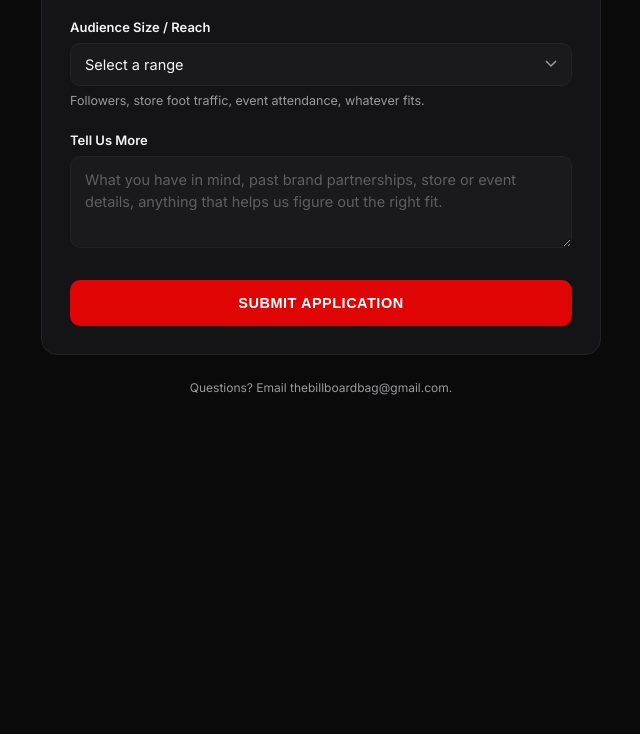
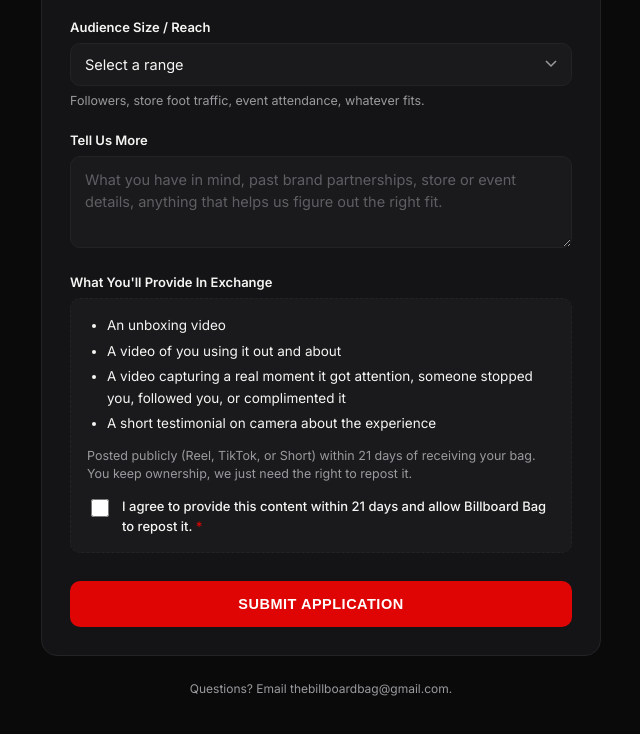
Before and after one commit to thebillboardbag-ai/billboard-bag-partners, a plain HTML site: page index.html in a window 1280 px wide. Shown: the part 859-1593 px from the top of the page, without its empty margins (319-959 px from the left). Before the commit the page ends 1316 px from the top, so only its background shows below. Drawn offline with Linux system fonts and the light colour scheme.

Commit message:
Add content deliverables terms to partners form
Partners see what's expected in exchange for the bag: unboxing,
usage, a real attention-getting moment, and a testimonial, posted
publicly within 21 days with repost rights granted. Single
required checkbox confirms agreement.

Co-Authored-By: Claude Sonnet 5 <noreply@anthropic.com>
Claude-Session: https://claude.ai/code/session_01278PZfYYdcHqNSjsF3KeVU

```diff
--- a/index.html
+++ b/index.html
@@ -252,6 +252,44 @@
     outline-offset: 2px;
   }
 
+  .terms-box {
+    padding: 16px;
+    border-radius: 10px;
+    background: var(--field-bg);
+    border: 1px dashed var(--panel-border);
+  }
+
+  .terms-box ul {
+    margin: 0 0 12px;
+    padding-left: 20px;
+    font-size: 13.5px;
+    line-height: 1.6;
+  }
+
+  .terms-box ul li { margin-bottom: 4px; }
+
+  .checkbox-row {
+    display: flex;
+    align-items: flex-start;
+    gap: 10px;
+    margin-top: 14px;
+  }
+
+  .checkbox-row input[type="checkbox"] {
+    width: 18px;
+    height: 18px;
+    margin-top: 2px;
+    accent-color: var(--accent);
+    flex-shrink: 0;
+  }
+
+  .checkbox-row label {
+    margin: 0;
+    font-size: 13px;
+    font-weight: 500;
+    line-height: 1.5;
+  }
+
   button[type="submit"] {
     width: 100%;
     margin-top: 28px;
@@ -439,6 +477,23 @@
         <textarea id="notes" name="Additional Details" placeholder="What you have in mind, past brand partnerships, store or event details, anything that helps us figure out the right fit."></textarea>
       </div>
 
+      <div class="field">
+        <label>What You'll Provide In Exchange</label>
+        <div class="terms-box">
+          <ul>
+            <li>An unboxing video</li>
+            <li>A video of you using it out and about</li>
+            <li>A video capturing a real moment it got attention, someone stopped you, followed you, or complimented it</li>
+            <li>A short testimonial on camera about the experience</li>
+          </ul>
+          <p class="hint" style="margin-top:0;">Posted publicly (Reel, TikTok, or Short) within 21 days of receiving your bag. You keep ownership, we just need the right to repost it.</p>
+          <div class="checkbox-row">
+            <input type="checkbox" id="agree-terms" name="Agrees To Content Terms" value="Yes" required>
+            <label for="agree-terms">I agree to provide this content within 21 days and allow Billboard Bag to repost it. <span class="req">*</span></label>
+          </div>
+        </div>
+      </div>
+
       <button type="submit" id="submit-btn">Submit Application</button>
 
       <p class="error-note" id="error-note" hidden>
```
